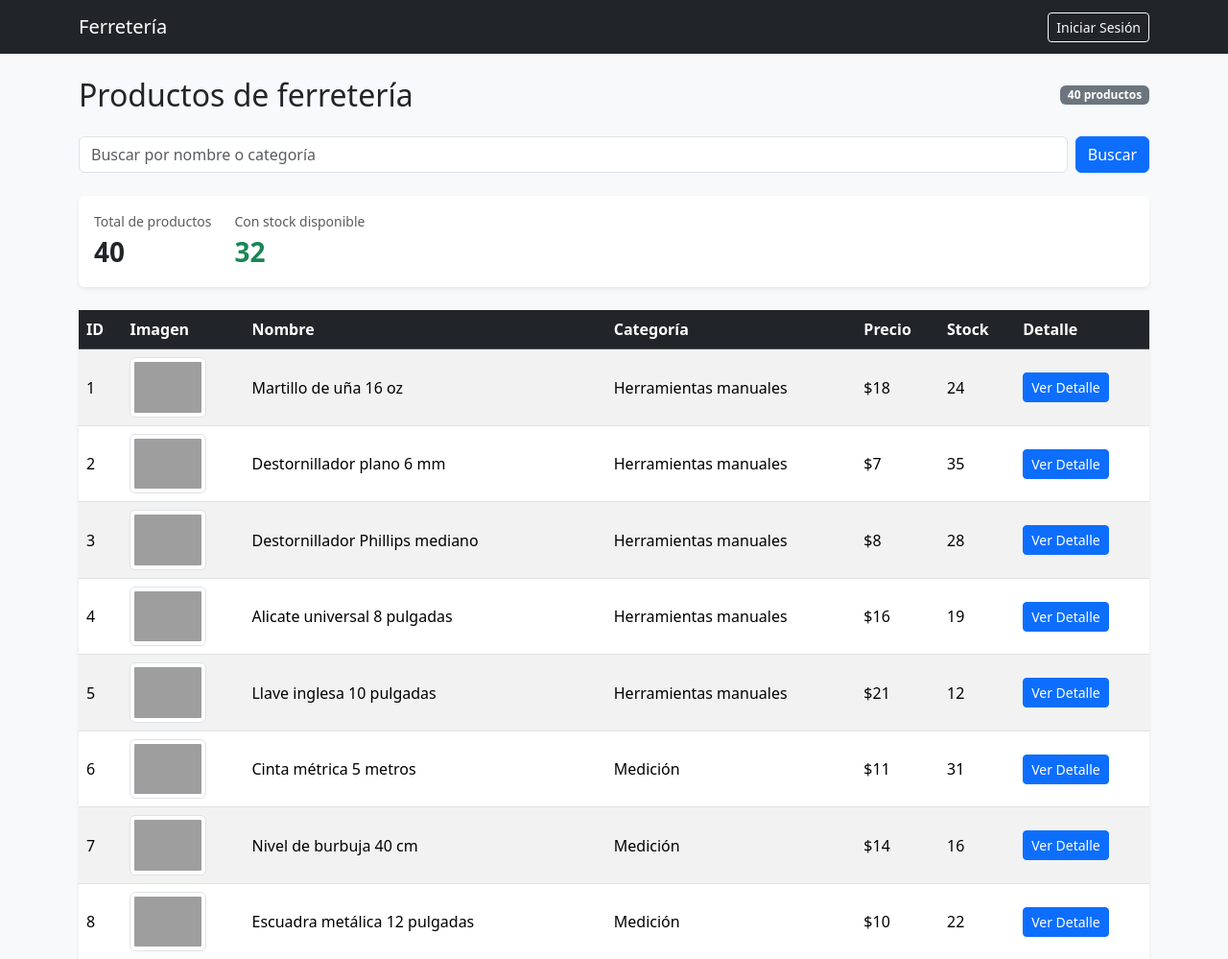
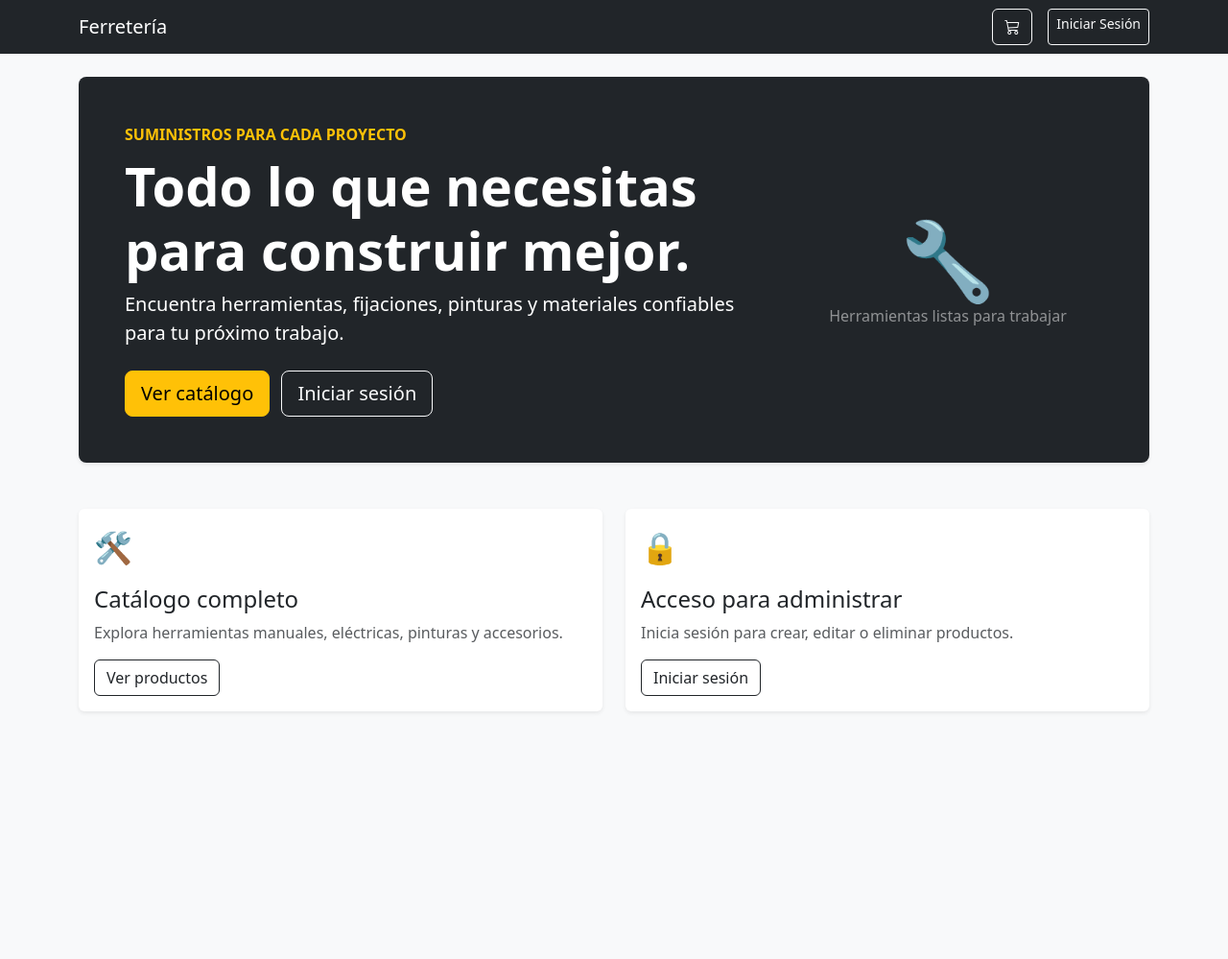
Before and after one commit to jeanlatorre222/Ferreteria, a Django app: page / in a window 1280 px wide. Shown: the top 999 px of the page at 96% size. After the commit the page ends 742 px from the top, so only its background shows below. Run offline with Django 5.2, Linux system fonts and the light colour scheme; grey boxes are pictures that could not be loaded.

Commit message:
entrega-final-mejoras

```diff
--- /dev/null
+++ b/catalogo/context_processors.py
@@ -0,0 +1,41 @@
+import json
+from pathlib import Path
+
+from django.conf import settings
+
+
+PRODUCTOS_JSON = Path(settings.BASE_DIR) / 'catalogo' / 'data' / 'productos.json'
+
+
+def carrito(request):
+    carrito_sesion = request.session.get('carrito', {})
+    if not carrito_sesion:
+        return {'carrito_items': [], 'carrito_total': 0, 'carrito_cantidad': 0}
+
+    with PRODUCTOS_JSON.open(encoding='utf-8') as archivo:
+        productos = json.load(archivo)
+
+    productos_por_id = {str(producto['id']): producto for producto in productos}
+    items = []
+    total = 0
+    cantidad_total = 0
+
+    for producto_id, cantidad in carrito_sesion.items():
+        producto = productos_por_id.get(str(producto_id))
+        if producto is None:
+            continue
+        cantidad = int(cantidad)
+        subtotal = producto['precio'] * cantidad
+        items.append({
+            'producto': producto,
+            'cantidad': cantidad,
+            'subtotal': subtotal,
+        })
+        total += subtotal
+        cantidad_total += cantidad
+
+    return {
+        'carrito_items': items,
+        'carrito_total': total,
+        'carrito_cantidad': cantidad_total,
+    }
--- a/catalogo/templates/catalogo/base.html
+++ b/catalogo/templates/catalogo/base.html
@@ -5,12 +5,18 @@
 	<meta name="viewport" content="width=device-width, initial-scale=1">
 	<title>{% block title %}Ferretería{% endblock %}</title>
 	<link href="https://cdn.jsdelivr.net/npm/bootstrap@5.3.3/dist/css/bootstrap.min.css" rel="stylesheet">
+	<link href="https://cdn.jsdelivr.net/npm/bootstrap-icons@1.11.3/font/bootstrap-icons.min.css" rel="stylesheet">
 </head>
 <body class="bg-light">
 	<nav class="navbar navbar-dark bg-dark navbar-expand-lg">
 		<div class="container">
-			<a class="navbar-brand" href="{% url 'lista_productos' %}">Ferretería</a>
+			<a class="navbar-brand" href="{% url 'landing_page' %}">Ferretería</a>
 			<div class="navbar-nav ms-auto">
+				<button class="btn btn-outline-light position-relative me-3" type="button" data-bs-toggle="offcanvas" data-bs-target="#carritoOffcanvas" aria-controls="carritoOffcanvas" title="Abrir carrito">
+					<i class="bi bi-cart3" aria-hidden="true"></i>
+					<span class="visually-hidden">Carrito de compras</span>
+					{% if carrito_cantidad %}<span class="position-absolute top-0 start-100 translate-middle badge rounded-pill bg-danger">{{ carrito_cantidad }}</span>{% endif %}
+				</button>
 				{% if user.is_authenticated %}
 				<a class="nav-link" href="{% url 'crear_producto' %}">Crear Producto</a>
 				<a class="nav-link" href="{% url 'logout' %}">Cerrar Sesión</a>
@@ -21,8 +27,60 @@
 		</div>
 	</nav>
 
+	<div class="offcanvas offcanvas-end" tabindex="-1" id="carritoOffcanvas" aria-labelledby="carritoOffcanvasLabel">
+		<div class="offcanvas-header">
+			<h2 class="offcanvas-title h5" id="carritoOffcanvasLabel">Carrito de compras</h2>
+			<button type="button" class="btn-close" data-bs-dismiss="offcanvas" aria-label="Cerrar"></button>
+		</div>
+		<div class="offcanvas-body d-flex flex-column">
+			{% if carrito_items %}
+			<div class="list-group list-group-flush mb-3">
+				{% for item in carrito_items %}
+				<div class="list-group-item px-0">
+					<div class="d-flex justify-content-between gap-2">
+						<div>
+							<strong>{{ item.producto.nombre }}</strong>
+							<div class="small text-muted">${{ item.producto.precio }} x {{ item.cantidad }}</div>
+						</div>
+						<strong>${{ item.subtotal }}</strong>
+					</div>
+					<div class="btn-group btn-group-sm mt-2" role="group" aria-label="Modificar cantidad">
+						<a class="btn btn-outline-secondary" href="{% url 'restar_carrito' item.producto.id %}" aria-label="Restar una unidad">&lt;</a>
+						<span class="btn btn-outline-secondary disabled">{{ item.cantidad }}</span>
+						<a class="btn btn-outline-secondary" href="{% url 'sumar_carrito' item.producto.id %}" aria-label="Sumar una unidad">&gt;</a>
+						<a class="btn btn-outline-danger" href="{% url 'eliminar_del_carrito' item.producto.id %}" aria-label="Eliminar producto del carrito" title="Eliminar producto">
+							<i class="bi bi-trash" aria-hidden="true"></i>
+						</a>
+					</div>
+				</div>
+				{% endfor %}
+			</div>
+			<div class="mt-auto border-top pt-3">
+				<div class="d-flex justify-content-between fw-bold mb-3">
+					<span>Total a pagar</span>
+					<span>${{ carrito_total }}</span>
+				</div>
+				<a href="{% url 'finalizar_compra' %}" class="btn btn-success w-100">Finalizar Pseudo Compra</a>
+				<a href="{% url 'vaciar_carrito' %}" class="d-block text-center text-danger mt-2">Vaciar carrito</a>
+			</div>
+			{% else %}
+			<p class="text-muted">Tu carrito está vacío.</p>
+			{% endif %}
+		</div>
+	</div>
+
 	<main class="container py-4">
 		{% block content %}{% endblock %}
 	</main>
+	<script src="https://cdn.jsdelivr.net/npm/bootstrap@5.3.3/dist/js/bootstrap.bundle.min.js"></script>
+	<script>
+		document.addEventListener('DOMContentLoaded', function () {
+			const parametros = new URLSearchParams(window.location.search);
+			const carrito = document.getElementById('carritoOffcanvas');
+			if (parametros.get('carrito') === 'abierto' && carrito) {
+				bootstrap.Offcanvas.getOrCreateInstance(carrito).show();
+			}
+		});
+	</script>
 </body>
 </html>
--- a/catalogo/templates/catalogo/detalle.html
+++ b/catalogo/templates/catalogo/detalle.html
@@ -18,6 +18,9 @@
 					<dt class="col-sm-4">Stock</dt>
 					<dd class="col-sm-8">{{ producto.stock }}</dd>
 				</dl>
+				{% if producto.stock > 0 %}
+				<a href="{% url 'agregar_al_carrito' producto.id %}" class="btn btn-success">Agregar al carrito</a>
+				{% endif %}
 				<a href="{% url 'lista_productos' %}" class="btn btn-secondary">Regresar a la lista</a>
 			</div>
 		</div>
--- /dev/null
+++ b/catalogo/templates/catalogo/landing.html
@@ -0,0 +1,52 @@
+{% extends 'catalogo/base.html' %}
+
+{% block title %}Ferretería | Herramientas y materiales{% endblock %}
+
+{% block content %}
+<section class="p-4 p-md-5 mb-5 text-white bg-dark rounded-3 shadow-sm">
+    <div class="row align-items-center g-4">
+        <div class="col-lg-8">
+            <p class="text-uppercase fw-semibold text-warning mb-2">Suministros para cada proyecto</p>
+            <h1 class="display-4 fw-bold">Todo lo que necesitas para construir mejor.</h1>
+            <p class="lead mb-4">Encuentra herramientas, fijaciones, pinturas y materiales confiables para tu próximo trabajo.</p>
+            <a href="{% url 'lista_productos' %}" class="btn btn-warning btn-lg me-2">Ver catálogo</a>
+            {% if not user.is_authenticated %}
+            <a href="{% url 'login' %}" class="btn btn-outline-light btn-lg">Iniciar sesión</a>
+            {% endif %}
+        </div>
+        <div class="col-lg-4 text-center">
+            <div class="display-1" aria-hidden="true">&#128295;</div>
+            <p class="mb-0 text-white-50">Herramientas listas para trabajar</p>
+        </div>
+    </div>
+</section>
+
+<section class="mb-5">
+    <div class="row g-4">
+        <div class="col-md-6">
+            <div class="card h-100 border-0 shadow-sm">
+                <div class="card-body">
+                    <div class="fs-2 text-warning mb-3" aria-hidden="true">&#128736;</div>
+                    <h2 class="h4">Catálogo completo</h2>
+                    <p class="text-muted">Explora herramientas manuales, eléctricas, pinturas y accesorios.</p>
+                    <a href="{% url 'lista_productos' %}" class="btn btn-outline-dark">Ver productos</a>
+                </div>
+            </div>
+        </div>
+        <div class="col-md-6">
+            <div class="card h-100 border-0 shadow-sm">
+                <div class="card-body">
+                    <div class="fs-2 text-warning mb-3" aria-hidden="true">&#128274;</div>
+                    <h2 class="h4">Acceso para administrar</h2>
+                    <p class="text-muted">Inicia sesión para crear, editar o eliminar productos.</p>
+                    {% if user.is_authenticated %}
+                    <a href="{% url 'crear_producto' %}" class="btn btn-outline-dark">Crear producto</a>
+                    {% else %}
+                    <a href="{% url 'login' %}" class="btn btn-outline-dark">Iniciar sesión</a>
+                    {% endif %}
+                </div>
+            </div>
+        </div>
+    </div>
+</section>
+{% endblock %}
--- a/catalogo/templates/catalogo/lista.html
+++ b/catalogo/templates/catalogo/lista.html
@@ -66,6 +66,9 @@
 				<td>{{ producto.stock }}</td>
 				<td>
 					<a href="{% url 'detalle_producto' producto.id %}" class="btn btn-primary btn-sm">Ver Detalle</a>
+					{% if producto.stock > 0 %}
+					<a href="{% url 'agregar_al_carrito' producto.id %}" class="btn btn-success btn-sm">Agregar al carrito</a>
+					{% endif %}
 				</td>
 				{% if user.is_authenticated %}
 				<td>
--- a/catalogo/urls.py
+++ b/catalogo/urls.py
@@ -3,8 +3,15 @@ from django.urls import path
 from . import views
 
 urlpatterns = [
-    path('', views.lista_productos, name='lista_productos'),
+    path('', views.landing_page, name='landing_page'),
+    path('productos/', views.lista_productos, name='lista_productos'),
     path('producto/<int:producto_id>/', views.detalle_producto, name='detalle_producto'),
+    path('carrito/agregar/<int:producto_id>/', views.agregar_al_carrito, name='agregar_al_carrito'),
+    path('carrito/sumar/<int:producto_id>/', views.sumar_carrito, name='sumar_carrito'),
+    path('carrito/restar/<int:producto_id>/', views.restar_carrito, name='restar_carrito'),
+    path('carrito/eliminar/<int:producto_id>/', views.eliminar_del_carrito, name='eliminar_del_carrito'),
+    path('carrito/vaciar/', views.vaciar_carrito, name='vaciar_carrito'),
+    path('carrito/finalizar/', views.finalizar_compra, name='finalizar_compra'),
     path('producto/editar/<int:producto_id>/', views.editar_producto, name='editar_producto'),
     path('producto/eliminar/<int:producto_id>/', views.eliminar_producto, name='eliminar_producto'),
     path('producto/crear/', views.crear_producto, name='crear_producto'),
--- a/catalogo/views.py
+++ b/catalogo/views.py
@@ -7,9 +7,11 @@ from django.contrib.auth.decorators import login_required
 from django.contrib.auth.forms import AuthenticationForm
 from django.http import Http404, HttpResponse
 from django.shortcuts import redirect, render
+from django.urls import reverse
 
 
 PRODUCTOS_JSON = Path(settings.BASE_DIR) / 'catalogo' / 'data' / 'productos.json'
+CLAVE_CARRITO = 'carrito'
 
 
 def _cargar_productos():
@@ -38,6 +40,10 @@ def login_view(request):
 def logout_view(request):
 	logout(request)
 	return redirect('lista_productos')
+
+
+def landing_page(request):
+	return render(request, 'catalogo/landing.html')
 
 
 def lista_productos(request):
@@ -75,6 +81,81 @@ def detalle_producto(request, producto_id):
 		raise Http404('Producto no encontrado')
 
 	return render(request, 'catalogo/detalle.html', {'producto': producto})
+
+
+def _buscar_producto(productos, producto_id):
+	return next((producto for producto in productos if producto['id'] == producto_id), None)
+
+
+def agregar_al_carrito(request, producto_id):
+	productos = _cargar_productos()
+	producto = _buscar_producto(productos, producto_id)
+
+	if producto is None:
+		raise Http404('Producto no encontrado')
+	if producto['stock'] <= 0:
+		raise Http404('Producto sin stock')
+
+	carrito = request.session.get(CLAVE_CARRITO, {})
+	cantidad_actual = int(carrito.get(str(producto_id), 0))
+	carrito[str(producto_id)] = min(cantidad_actual + 1, producto['stock'])
+	request.session[CLAVE_CARRITO] = carrito
+	return redirect('lista_productos')
+
+
+def sumar_carrito(request, producto_id):
+	agregar_al_carrito(request, producto_id)
+	return redirect(f"{reverse('lista_productos')}?carrito=abierto#carritoOffcanvas")
+
+
+def restar_carrito(request, producto_id):
+	carrito = request.session.get(CLAVE_CARRITO, {})
+	clave_producto = str(producto_id)
+
+	if clave_producto in carrito:
+		cantidad = int(carrito[clave_producto]) - 1
+		if cantidad > 0:
+			carrito[clave_producto] = cantidad
+		else:
+			carrito.pop(clave_producto)
+
+	request.session[CLAVE_CARRITO] = carrito
+	return redirect(f"{reverse('lista_productos')}?carrito=abierto#carritoOffcanvas")
+
+
+def eliminar_del_carrito(request, producto_id):
+	carrito = request.session.get(CLAVE_CARRITO, {})
+	carrito.pop(str(producto_id), None)
+	request.session[CLAVE_CARRITO] = carrito
+	return redirect(f"{reverse('lista_productos')}?carrito=abierto#carritoOffcanvas")
+
+
+def vaciar_carrito(request):
+	request.session.pop(CLAVE_CARRITO, None)
+	return redirect(f"{reverse('lista_productos')}?carrito=abierto#carritoOffcanvas")
+
+
+def finalizar_compra(request):
+	carrito = request.session.get(CLAVE_CARRITO, {})
+	productos = _cargar_productos()
+
+	seleccionados = []
+	for clave_producto, cantidad in carrito.items():
+		producto_id = int(clave_producto)
+		producto = _buscar_producto(productos, producto_id)
+		cantidad = int(cantidad)
+		if producto is None:
+			raise Http404('Producto no encontrado')
+		if cantidad <= 0 or producto['stock'] < cantidad:
+			raise Http404('Stock insuficiente')
+		seleccionados.append((producto, cantidad))
+
+	for producto, cantidad in seleccionados:
+		producto['stock'] -= cantidad
+
+	_guardar_productos(productos)
+	request.session.pop(CLAVE_CARRITO, None)
+	return redirect('lista_productos')
 
 
 @login_required(login_url='login')
--- a/config/settings.py
+++ b/config/settings.py
@@ -62,6 +62,7 @@ TEMPLATES = [
                 'django.template.context_processors.request',
                 'django.contrib.auth.context_processors.auth',
                 'django.contrib.messages.context_processors.messages',
+                'catalogo.context_processors.carrito',
             ],
         },
     },
```
Also changed, not shown: catalogo/data/productos.json (+53 -53 lines), uso_ia.md (added, +124 -0 lines), db.sqlite3, 1 other file.
